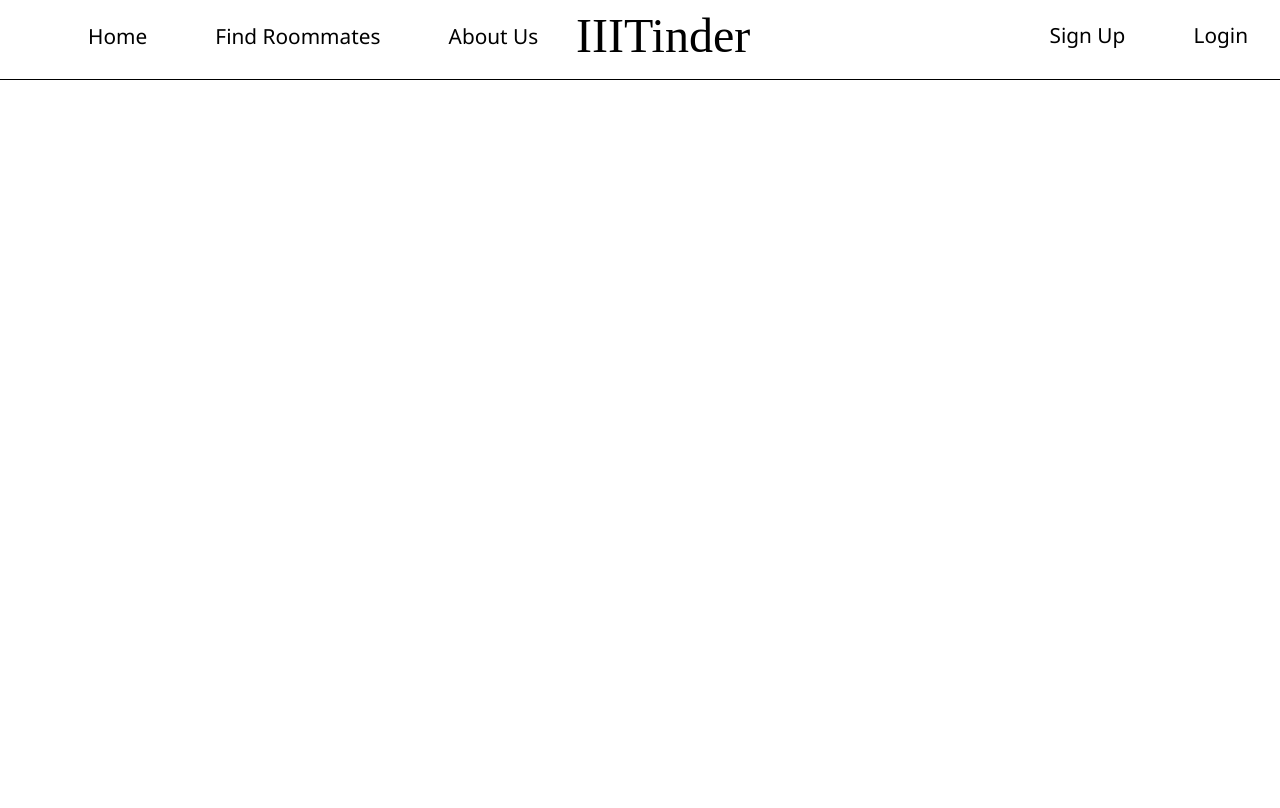
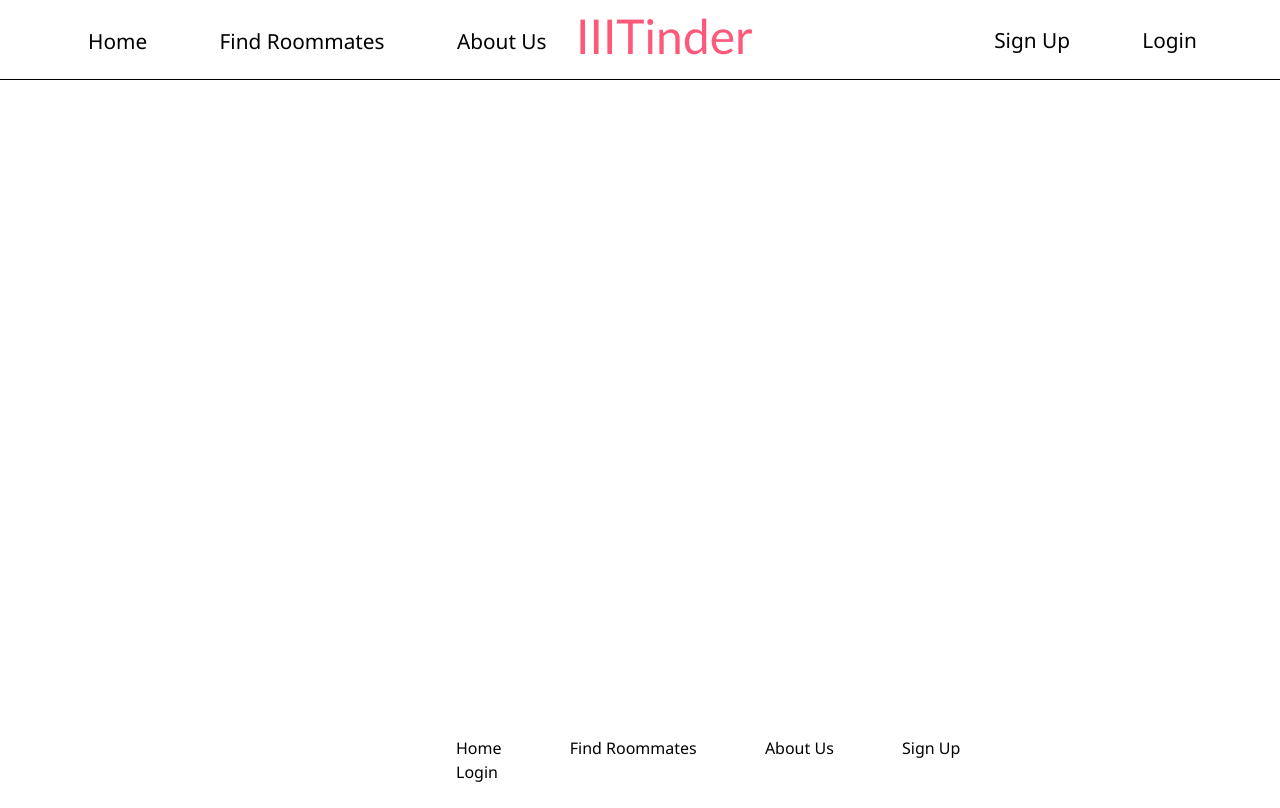
Before and after one commit to notrudyyy/IIITinder, a plain HTML site: page src/index.html in a window 1280 px wide. Drawn offline with Linux system fonts and the light colour scheme.

Commit message:
Finished header & footer template

```diff
--- a/src/index.css
+++ b/src/index.css
@@ -31,6 +31,8 @@
 
 body{
     font-family: 'Segoe UI', Tahoma, Geneva, Verdana, sans-serif;
+    display: flex;
+    flex-direction: column;
 }
 
 header {
@@ -45,6 +47,7 @@ header {
     height: 10%;
     padding: 1rem 1rem;
     border-bottom: 1px solid black;
+    font-size: 2rem;
 }
 
 header nav ul,
@@ -64,15 +67,16 @@ header nav ul li a {
 .nav-ul-2{
     list-style: none;
     position: absolute;
-    right: 0;
+    right: 4%;
     top: 45%;
     transform: translateY(-50%);
 }
 
 .website-name{
-    font-family: 'Times New Roman', Times, serif;
+    font-family:'Trebuchet MS', 'Lucida Sans Unicode', 'Lucida Grande', 'Lucida Sans', Arial, sans-serif;
     font-size: 3rem;
     position: absolute;
+    color: #FD597B;
     top: 45%;
     transform: translateY(-50%);
     left: 45%;
@@ -105,3 +109,36 @@ header nav ul li {
     color: black; /* Original color */
     transition: color 0.3s ease; /* Transition duration and timing function */
 }
+
+.content-wrapper{
+    position: relative;
+    width: 100%;
+    height: 100%;
+}
+
+footer{
+    height: 5%;
+    max-width: 100vw;
+}
+
+footer nav ul,
+footer nav ul li,
+footer nav ul li a {
+    text-decoration: none;
+    color: inherit;
+}
+
+footer nav ul{
+    left: 30%;
+    list-style: none;
+    position: absolute;
+    top: 10%;
+    max-width: 50%;
+    transform: translateY(-50%);
+}
+
+footer nav ul li {
+    font-size: 1rem;
+    display: inline-block;
+    padding: 0 2rem;
+}
--- a/src/index.html
+++ b/src/index.html
@@ -22,5 +22,18 @@
         </ul>
       </nav>
     </header>
+    <div class="content-wrapper">
+    </div>
+    <footer>
+      <nav>
+        <ul class="nav-ul-1">
+          <li class="nav-button-1"><a href=""><span class="nav-button">Home</span></a></li>
+          <li class="nav-button-2"><a href=""><span class="nav-button">Find Roommates</span></a></li>
+          <li class="nav-button-3"><a href=""><span class="nav-button">About Us</span></a></li>
+          <li class="nav-button-3"><a href=""><span class="nav-button">Sign Up</span></a></li>
+          <li class="nav-button-3"><a href=""><span class="nav-button">Login</span></a></li>
+        </ul>
+      </nav>
+    </footer>
   </body>
 </html>
```
